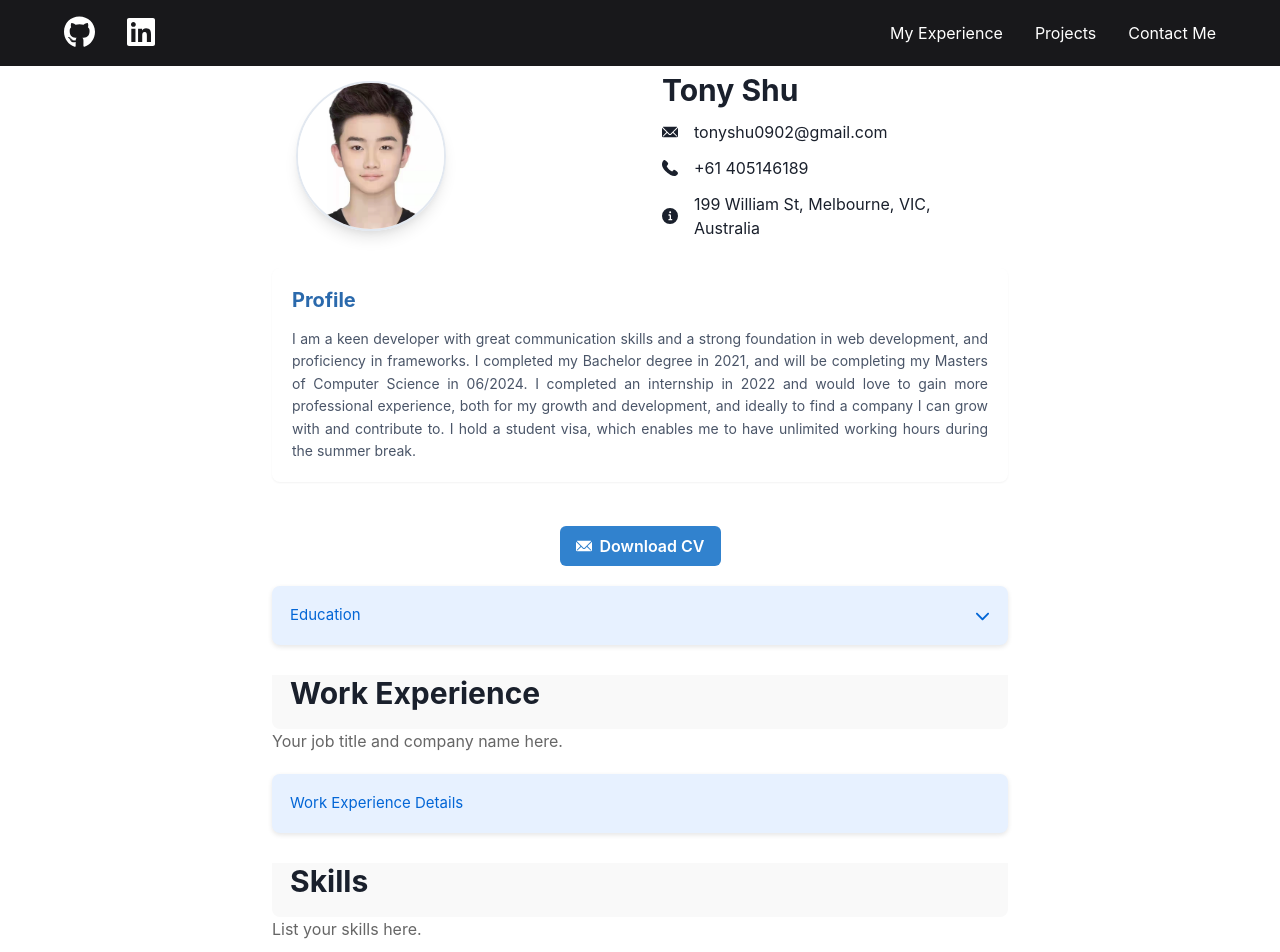
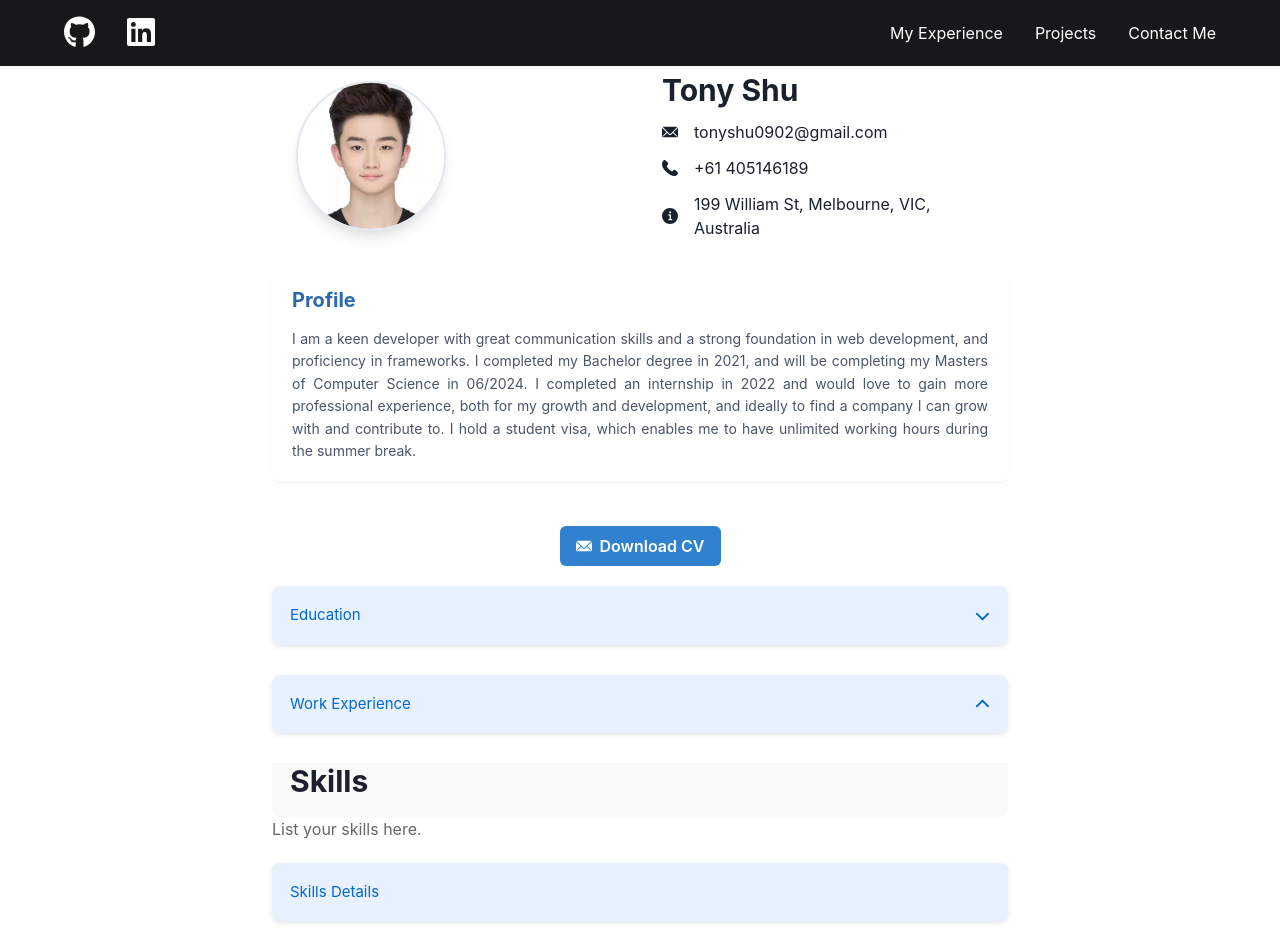
Before and after one commit to tonyshu001/MyPortfolio, a React (Create React App) app: page /experience in a window 1280 px wide. Shown: the top 952 px of the page. Built offline with nearby package versions, Linux system fonts and the light colour scheme.

Commit message:
complete work experience section

```diff
--- a/src/components/Experience.js
+++ b/src/components/Experience.js
@@ -13,6 +13,7 @@ import {
     Icon,
     UnorderedList,
     ListItem,
+    Spacer,
   } from '@chakra-ui/react';
 import '../css/experience.css';
 import { PhoneIcon, EmailIcon, InfoIcon } from '@chakra-ui/icons';
@@ -24,6 +25,7 @@ import { faChevronDown, faChevronUp } from "@fortawesome/free-solid-svg-icons";
 import { Divider } from '@chakra-ui/react';
 import uniMelbLogo from '../data/images/unimelb_logo.png';
 import WaikatoLogo from '../data/images/waikato_logo.png'
+import yunjiLogo from '../data/images/yunji_logo.png';
 
 
 
@@ -35,14 +37,21 @@ const ExperiencePage = () => {
     const address = '199 William St, Melbourne, VIC, Australia';
 
     const [showEducation, setShowEducation] = useState(false);
+    const [showWorkExperience, setShowWorkExperience] = useState(false);
 
     const toggleEducation = () => {
       setShowEducation(!showEducation);
     };
 
+    const toggleWorkExperience = () => {
+      setShowWorkExperience(!showWorkExperience);
+    }
+
     const getIcon = (isActive) => {
       return isActive ? faChevronUp : faChevronDown;
     };
+
+
 
   return (
     <Container maxW="container.md" py={{ base: 30, md: 12 }}>
@@ -221,15 +230,58 @@ const ExperiencePage = () => {
     )}
 
 
-        {/* Education Section */}
+      <div className="collapsible-section" onClick={toggleWorkExperience}>
+        <span>Work Experience</span>
+        <FontAwesomeIcon icon={getIcon(toggleWorkExperience)} className="fa-icon" />
+      </div>
 
 
-        {/* Work Experience Section */}
-        <Box w="100%">
-          <Heading as="h3" size="lg" className="content h2">Work Experience</Heading>
-          <Text fontSize="md" className="project-description">Your job title and company name here.</Text>
-          <Text className="collapsible-section active">Work Experience Details</Text> {/* Dummy collapsible section */}
-        </Box>
+
+
+  {showWorkExperience && (
+    <VStack spacing={4} align="start" className="education-background">
+    <Box className="education-highlight" p={5}>
+      <Flex alignItems="center" justifyContent="flex-start">
+        <Image
+          src={yunjiLogo}
+          boxSize="50px"
+          alt="yunji Logo"
+          borderRadius="full"
+          mr={4} // Added margin to the right of the logo
+        />
+        <VStack align="start" spacing={1} ml={4}> {/* Optionally add marginLeft here */}
+          <Text fontSize="md" fontWeight="semibold">Yunji Technology, Beijing, China</Text>
+          <HStack justifyContent="space-between" width="full">
+            <Text fontSize="lg" fontWeight="bold">Java Developer Intern</Text>
+            <Text fontSize="md" fontWeight="semibold">01/2022 - 04/2022</Text>
+          </HStack>
+
+          <Text fontSize="md" fontWeight="semibold">Contribution:</Text>
+          <UnorderedList>
+            <ListItem><Text>Addressed data inconsistency between CRM systems and company databases through API integration </Text></ListItem>
+            <ListItem><Text>Reduced code redundancy in existing projects </Text></ListItem>
+            <ListItem><Text>Developed database structures for new web applications</Text></ListItem>
+          </UnorderedList>
+        </VStack>
+      </Flex>
+    </Box>
+
+    <Box pl={5} pr={5} pb={5} pt={0} boxShadow="sm" rounded="lg" bg="white" mt={-3}>
+        <UnorderedList mt={3} spacing={2}>
+          <ListItem>
+            <Text fontSize="md" className="project-description">Developed batch processing within REST APIs, reducing API calls by 75%. This integration significantly enhanced the efficiency and consistency of data flow between systems.</Text>
+          </ListItem>
+          <ListItem>
+            <Text fontSize="md" className="project-description">Conducted code refactoring using the SOLID principles, leading to a 20% reduction in redundant code. This optimization resulted in improved performance and maintainability of the software.</Text>
+          </ListItem>
+          <ListItem>
+            <Text fontSize="md" className="project-description">Designed over 20 unique tables for different objects required in the company’s website processing logic, and implemented indexing for efficient data retrieval. The database structures were noted for their efficient and robust design.</Text>
+          </ListItem>
+        </UnorderedList>
+      </Box>
+      </VStack>
+  )}
+
 
         {/* Skills Section */}
         <Box w="100%">
--- a/src/css/experience.css
+++ b/src/css/experience.css
@@ -1,4 +1,4 @@
-.education-highlight {
+.education-highlight .work-experience-highlight {
     background-color: #f7f7f7;
     border-radius: 8px;
     margin-bottom: 20px;
```
Also changed, not shown: src/data/images/yunji_logo.png (added).
